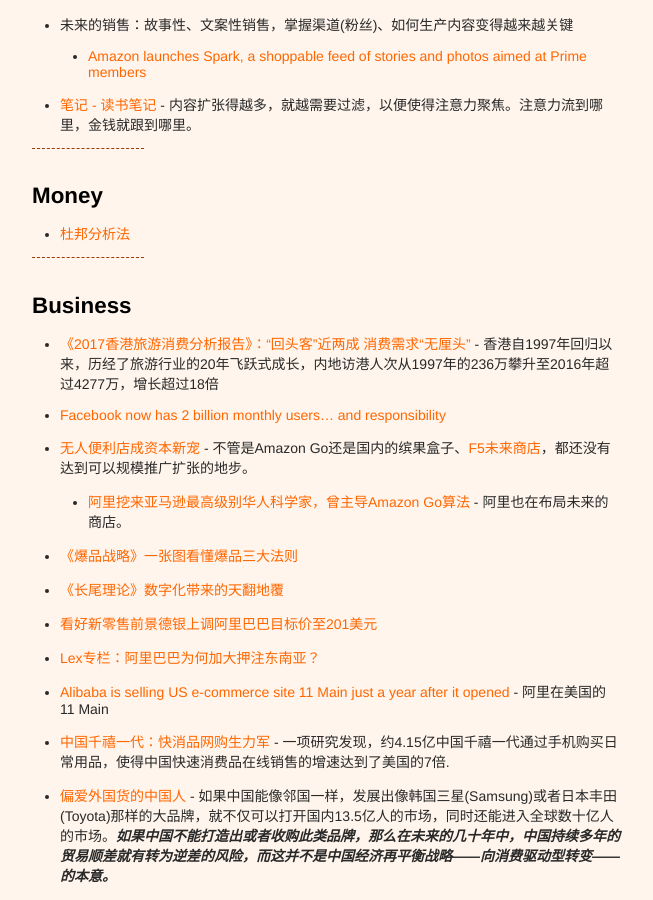
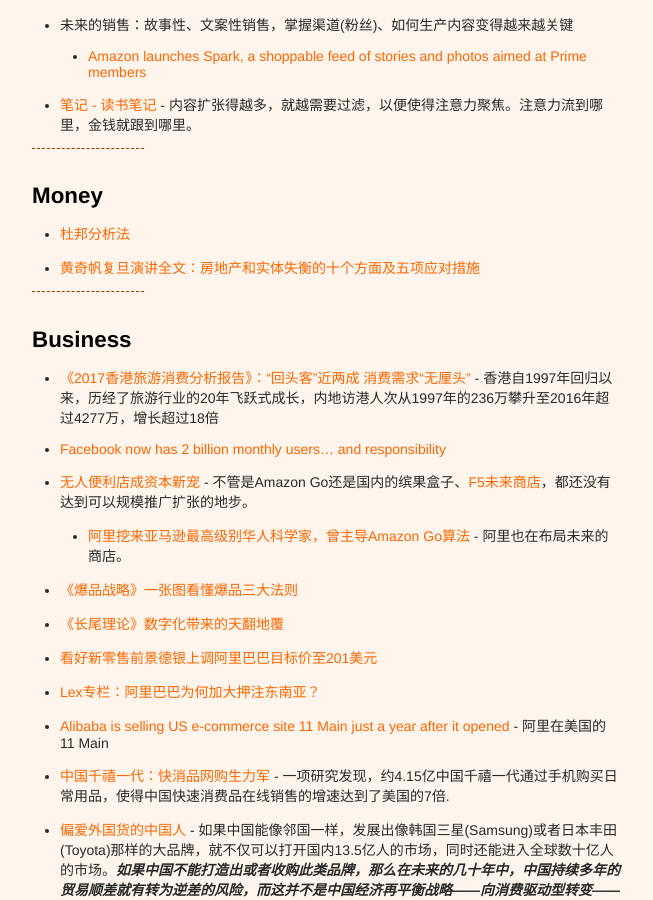
Before and after one commit to xianyuxmu/xianyuxmu.github.io, a Jekyll site: the page built from _posts/2017-07-03-monthly-reading.md, in a window 1280 px wide and 900 px high, scrolled down 1329 px. Shown: the whole window, without its empty margins (314-967 px from the left). Built offline with Jekyll 4.4.1, drawn with Linux system fonts in a browser that asks for light colours; comment, search, counter and statistics services are not loaded.

Commit message:
Reading of 26 Jul. 2017

```diff
--- a/_posts/2017-07-03-monthly-reading.md
+++ b/_posts/2017-07-03-monthly-reading.md
@@ -54,6 +54,7 @@
 ## Money
 
 - [杜邦分析法](https://zh.wikipedia.org/wiki/%E6%9D%9C%E9%82%A6%E5%88%86%E6%9E%90%E6%B3%95)
+- [黄奇帆复旦演讲全文：房地产和实体失衡的十个方面及五项应对措施](http://www.guancha.cn/economy/2017_05_28_410581_s.shtml)
 
 ----
 
```
